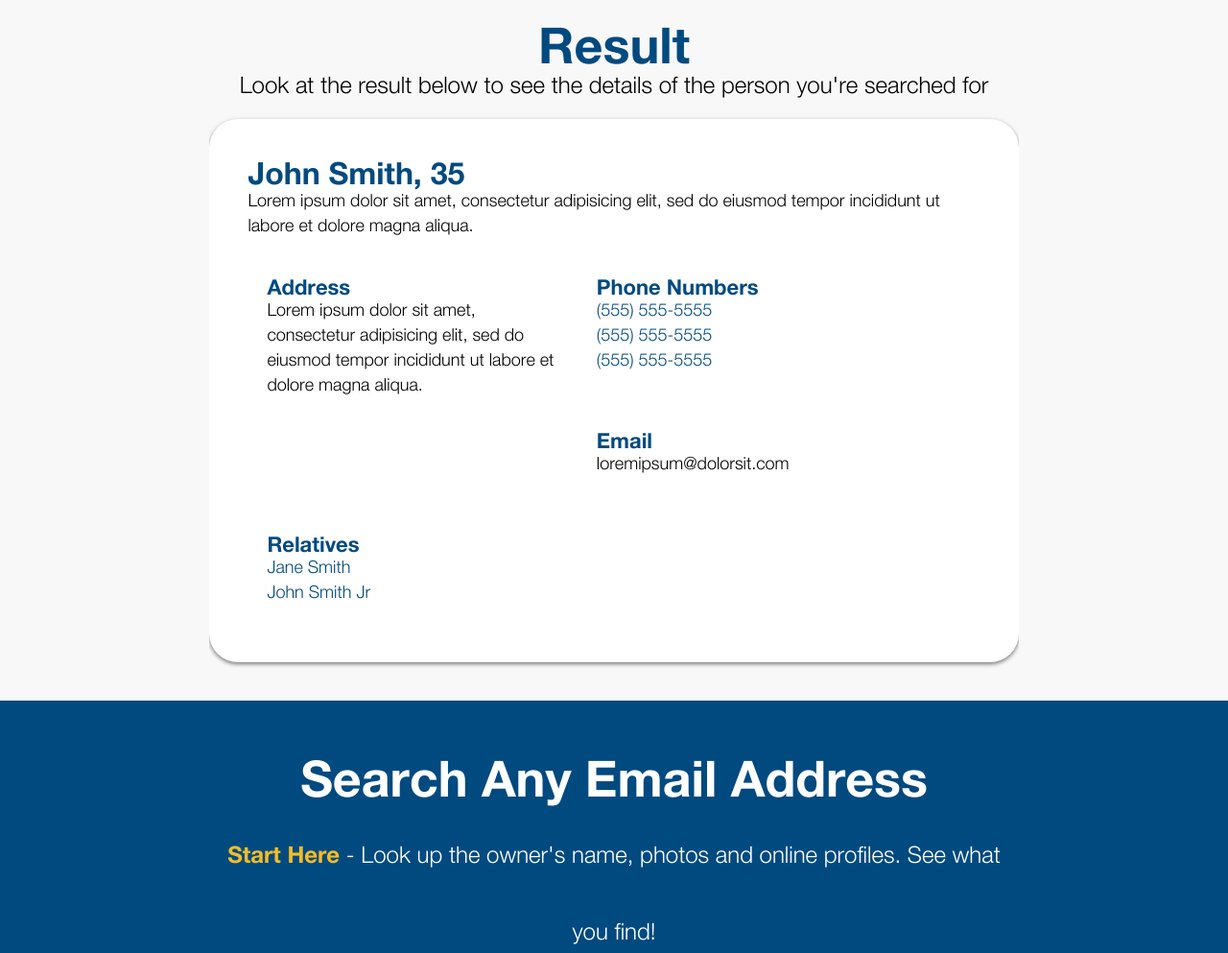
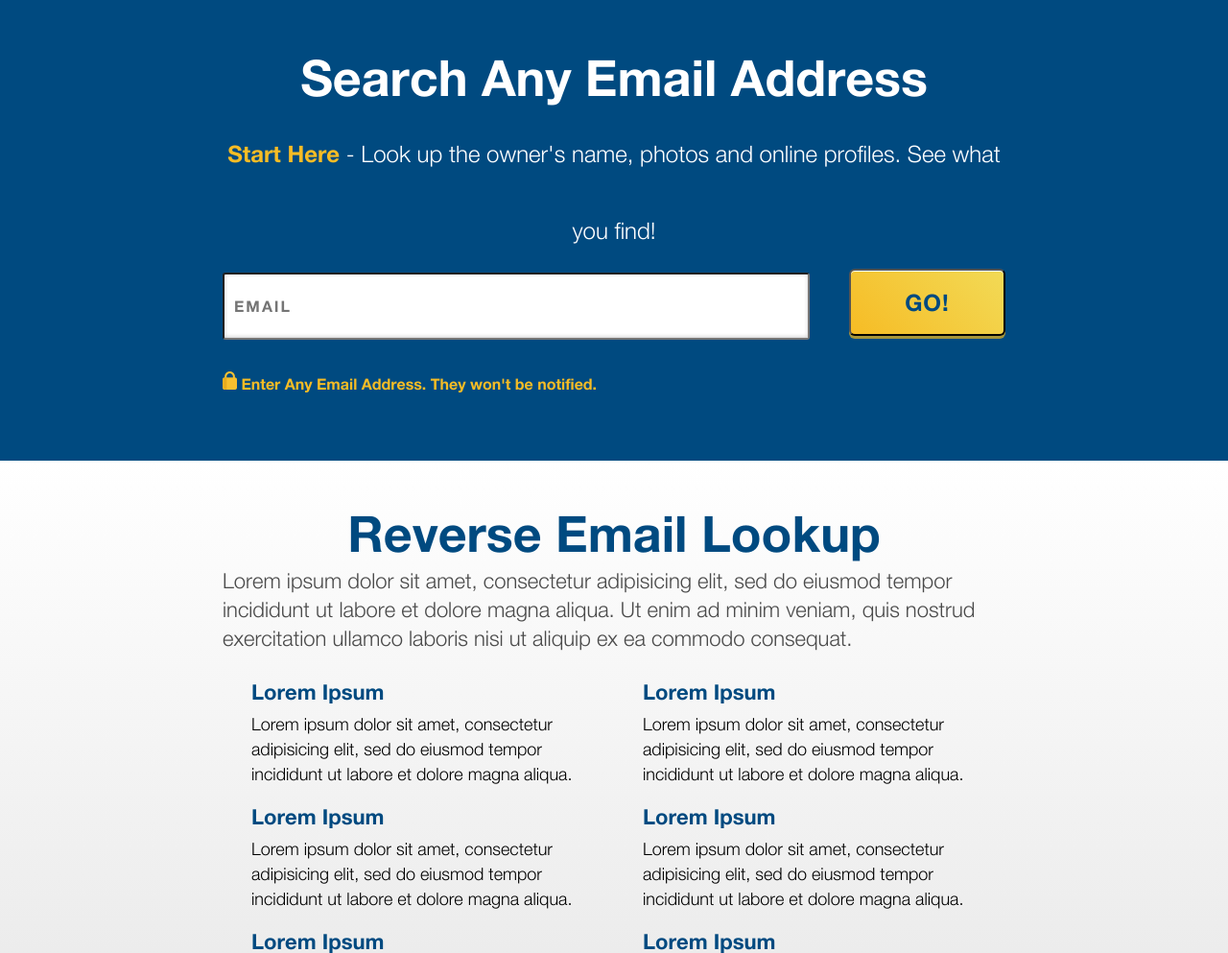
Before and after one commit to chin096/email_reports, a PHP site: page / in a window 1280 px wide. Shown: the part 65-1058 px from the top of the page at 96% size. Run offline with PHP 8.4, Linux system fonts and the light colour scheme.

Commit message:
hidden class added to main css

```diff
--- a/index.html
+++ b/index.html
@@ -27,7 +27,7 @@
       </div>
     </header>
 
-    <section id="result-section">
+    <section id="result-section" class="hidden">
       <div class="content-container">
 
         <h1>Result</h1>
--- a/styles/main.css
+++ b/styles/main.css
@@ -278,6 +278,10 @@ footer #footer-nav a, footer #footer-nav span {
 }
 /* End of Result section styles */
 
+.hidden {
+  display: none;
+}
+
 /* Tablet size */
 @media screen and (max-width: 768px) {
 
```
